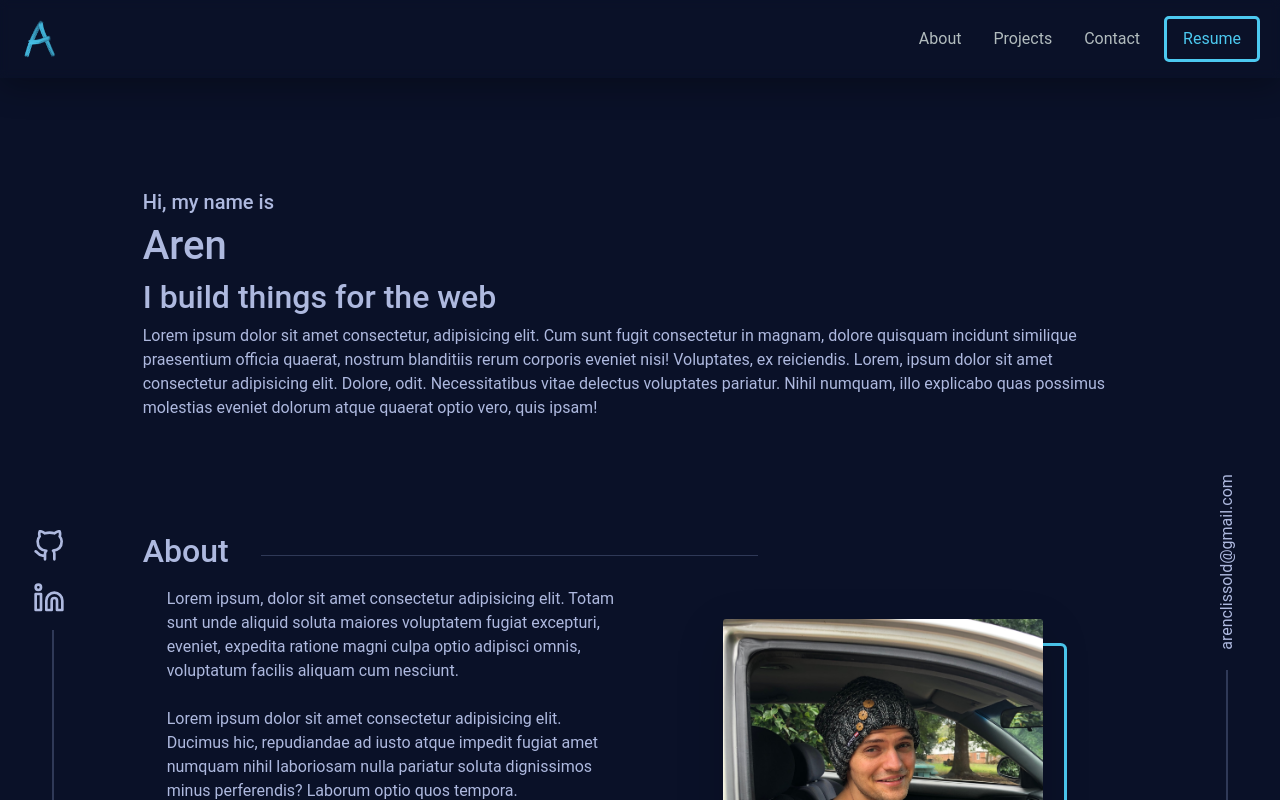
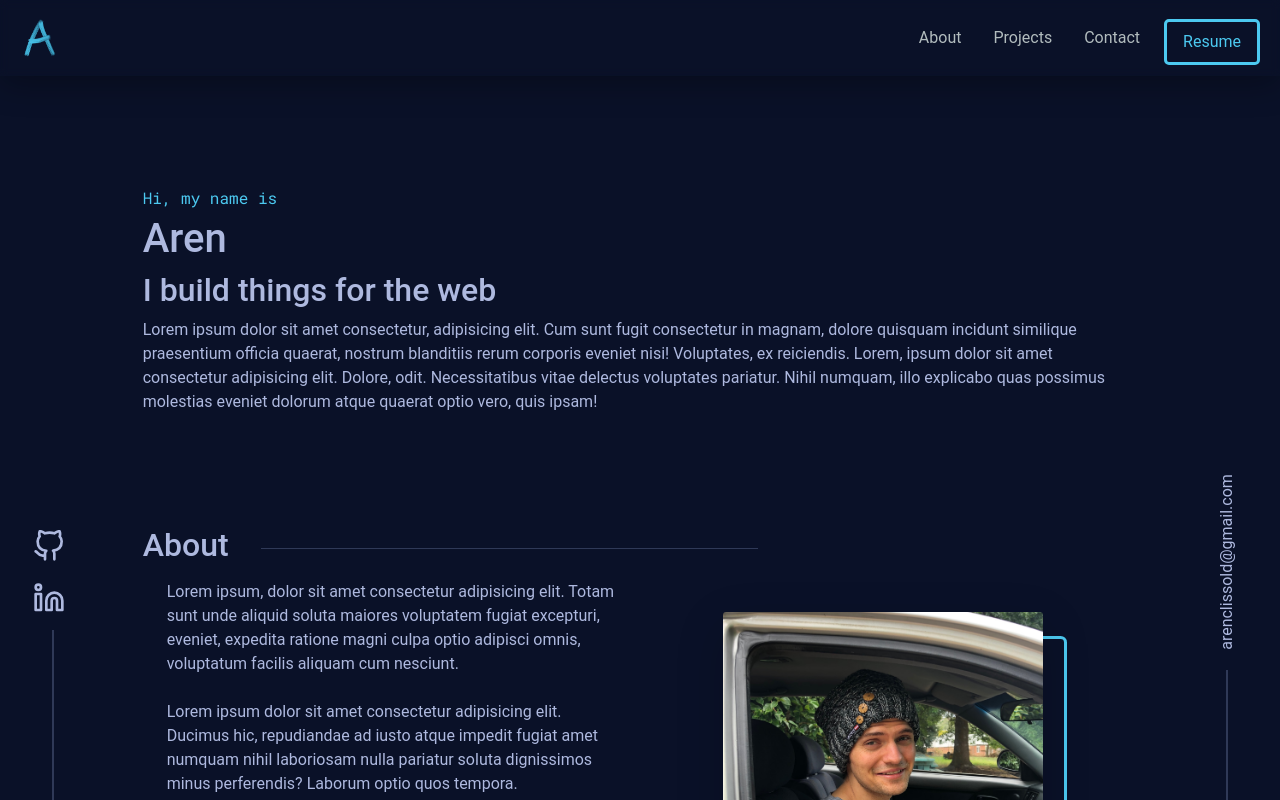
Before and after one commit to arenclissold/portfolio-page, a Vue app: page / in a window 1280 px wide. Shown: the top 800 px of the page. Built offline with nearby package versions, Linux system fonts and the light colour scheme.

Commit message:
altered introduction font and color, added bottom margin to dropdown items

```diff
--- a/src/App.vue
+++ b/src/App.vue
@@ -3,7 +3,7 @@
   <div class="sticky-top">
     <nav class="navbar navbar-expand-md navbar-dark">
       <div class="container-fluid">
-        <a href="#"><img class="brand" src="./assets/initial.png" alt="" /></a>
+        <a href="#"><img class="brand" src="./assets/initial.png" alt="brand" /></a>
         <button
           class="navbar-toggler"
           type="button"
@@ -20,11 +20,11 @@
             <li class="nav-item mx-2">
               <a class="nav-link" href="#projects">Projects</a>
             </li>
-            <li class="nav-item mx-2">
+            <li class="nav-item mx-2 mb-md-0 mb-2">
               <a class="nav-link" href="#contact">Contact</a>
             </li>
           </ul>
-          <a href="" class="button-link external-link">Resume</a>
+          <a href="" class="button-link external-link mx-2 mb-md-0">Resume</a>
         </div>
       </div>
     </nav>
@@ -45,7 +45,7 @@
       </div>
       <div class="col mx-4">
         <section>
-          <h5>Hi, my name is</h5>
+          <h3>Hi, my name is</h3>
           <h1>Aren</h1>
           <h2>I build things for the web</h2>
           <p id="about">
@@ -245,6 +245,8 @@ const skills = [
 </script>
 
 <style>
+@import url('https://fonts.googleapis.com/css2?family=Roboto+Mono&display=swap');
+
 :root {
   --primary-color: #4cc9f0;
   --secondary-color: #aeb9df;
@@ -357,6 +359,12 @@ section {
 .button-link:hover {
   color: var(--primary-color);
   background-color: #4ccaf02b;
+}
+
+h3 {
+  font-family: 'Roboto Mono', monospace;
+  color: var(--primary-color);
+  font-size: 16px!important;
 }
 
 .line {
```
Also changed, not shown: 1 other file (tests, documents, lock files or other folders).
